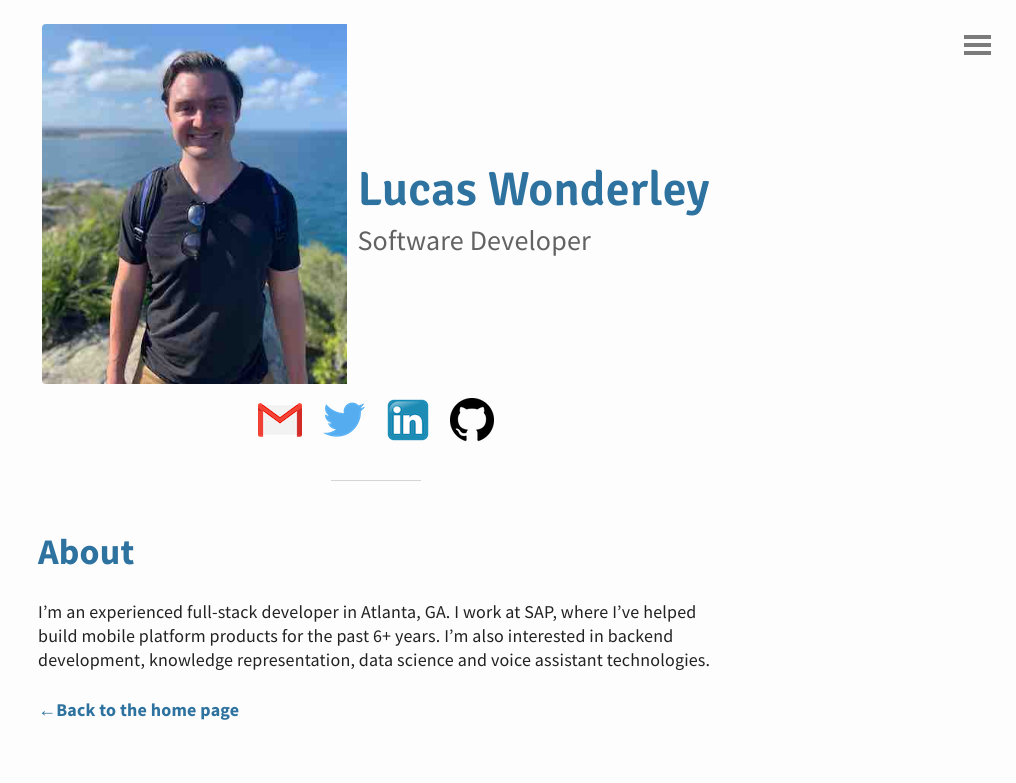
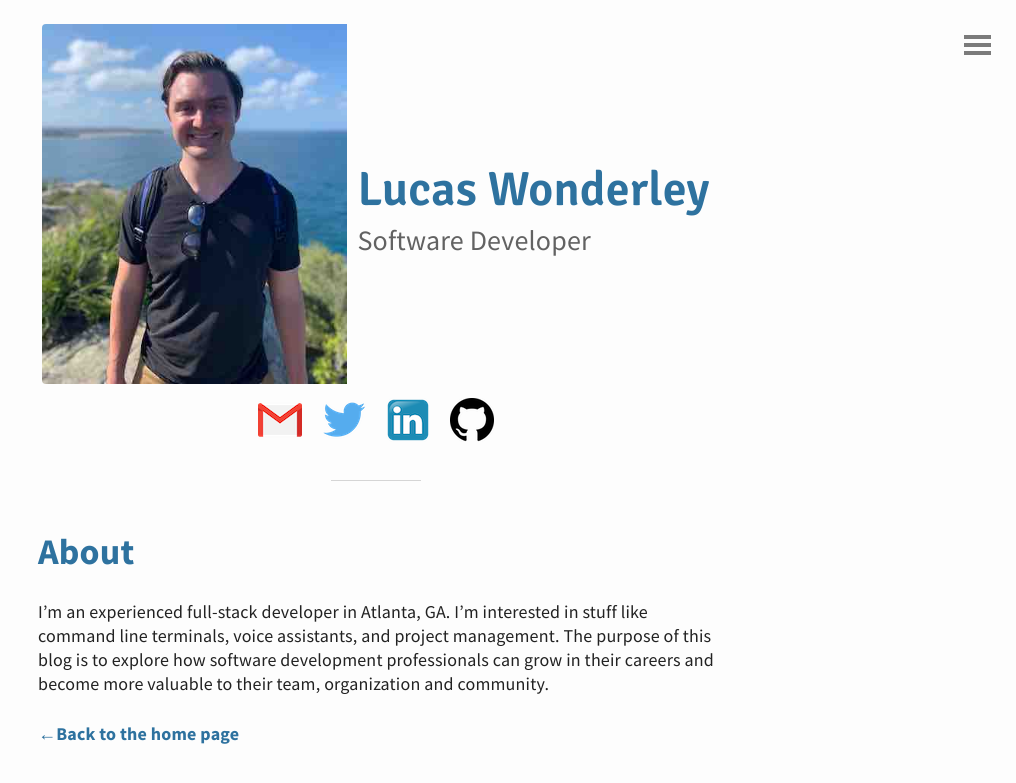
Before and after one commit to wonderley/wonderley.github.io, a Jekyll site: the page built from about.md, in a window 1280 px wide. Shown: the top 783 px of the page, without its empty margins (264-1280 px from the left). Built offline with Jekyll 4.4.1, drawn with Linux system fonts in a browser that asks for light colours.

Commit message:
Update about

```diff
--- a/about.md
+++ b/about.md
@@ -4,4 +4,4 @@ title: About
 permalink: /about
 ---
 
-I’m an experienced full-stack developer in Atlanta, GA. I work at SAP, where I’ve helped build mobile platform products for the past 6+ years.  I’m also interested in backend development, knowledge representation, data science and voice assistant technologies.
+I’m an experienced full-stack developer in Atlanta, GA. I’m interested in stuff like command line terminals, voice assistants, and project management. The purpose of this blog is to explore how software development professionals can grow in their careers and become more valuable to their team, organization and community.
```
